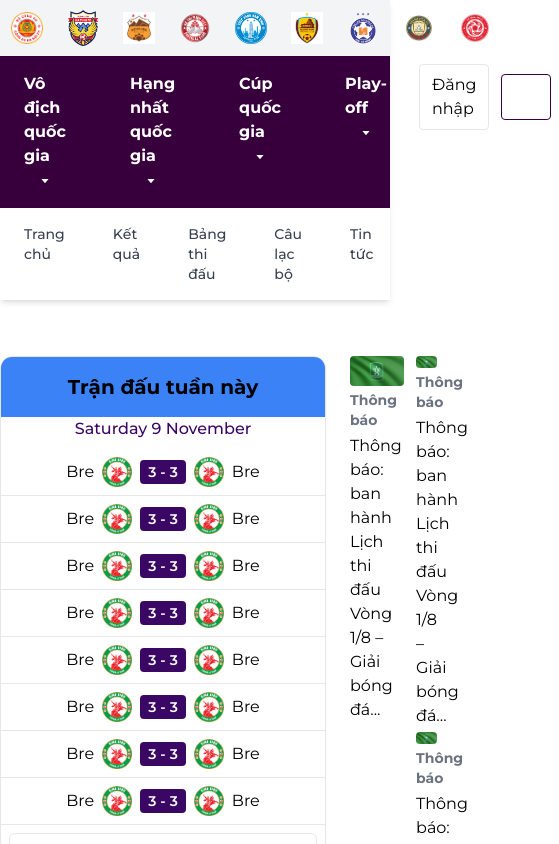
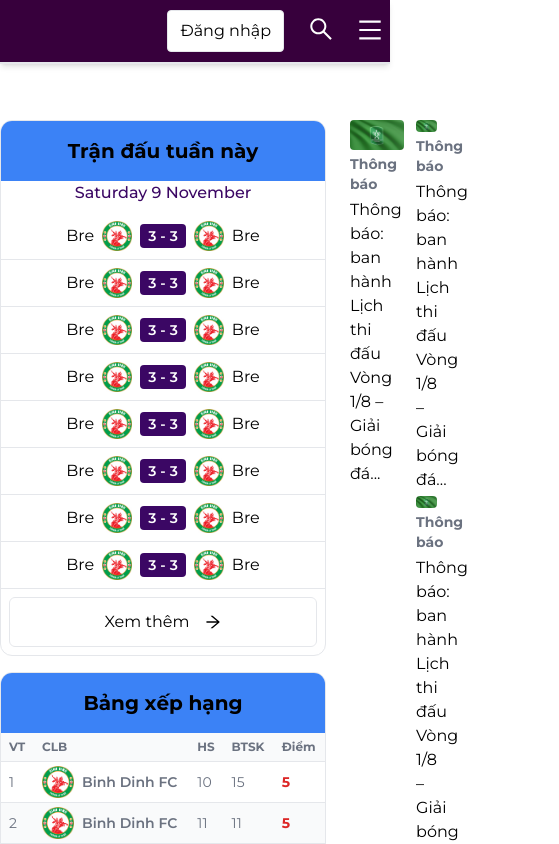
Before and after one commit to VuVietDuy/v-league, a React (Vite) app: page / in a window 390 px wide. Shown: the top 844 px of the page, 559 px wide, since content can reach past the window. Built offline with nearby package versions, Linux system fonts and the light colour scheme.

Commit message:
Update UI

```diff
--- a/src/components/Navbar.tsx
+++ b/src/components/Navbar.tsx
@@ -1,4 +1,4 @@
-import React, { useState, useEffect } from "react";
+import { useState, useEffect } from "react";
 import { NavLink } from "react-router-dom";
 import binhDinh from "../assets/binh-dinh.png";
 import binhDuong from "../assets/binh-duong.png";
@@ -11,7 +11,12 @@ import quangNam from "../assets/quang-nam.jpg";
 import shbDaNang from "../assets/shb-da-nang.png";
 import thanhHoa from "../assets/thanh-hoa.png";
 import viettel from "../assets/viettel.jpg";
-import { CaretDownOutlined, SearchOutlined } from "@ant-design/icons";
+import {
+  CaretDownOutlined,
+  CloseOutlined,
+  MenuOutlined,
+  SearchOutlined,
+} from "@ant-design/icons";
 
 const listClubs = [
   {
@@ -73,11 +78,42 @@ const listClubs = [
 
 function Navbar() {
   const [showClubs, setShowClubs] = useState(true);
+  const [isOpenNavbar, setIsOpenNavbar] = useState(false);
 
   const listTabTop = [
-    { path: "/", title: "Vô địch quốc gia" },
-    { path: "/results", title: "Hạng nhất quốc gia" },
-    { path: "/tables", title: "Cúp quốc gia" },
+    {
+      path: "/",
+      title: "Vô địch quốc gia",
+      childen: [
+        { path: "/", title: "Trang chủ" },
+        { path: "/results", title: "Kết quả" },
+        { path: "/tables", title: "Bảng thi đấu" },
+        { path: "/clubs", title: "Câu lạc bộ" },
+        { path: "/news", title: "Tin tức" },
+      ],
+    },
+    {
+      path: "/results",
+      title: "Hạng nhất quốc gia",
+      childen: [
+        { path: "/", title: "Trang chủ" },
+        { path: "/results", title: "Kết quả" },
+        { path: "/tables", title: "Bảng thi đấu" },
+        { path: "/clubs", title: "Câu lạc bộ" },
+        { path: "/news", title: "Tin tức" },
+      ],
+    },
+    {
+      path: "/tables",
+      title: "Cúp quốc gia",
+      childen: [
+        { path: "/", title: "Trang chủ" },
+        { path: "/results", title: "Kết quả" },
+        { path: "/tables", title: "Bảng thi đấu" },
+        { path: "/clubs", title: "Câu lạc bộ" },
+        { path: "/news", title: "Tin tức" },
+      ],
+    },
     { path: "/playoff", title: "Play-off" },
   ];
 
@@ -86,7 +122,6 @@ function Navbar() {
     { path: "/results", title: "Kết quả" },
     { path: "/tables", title: "Bảng thi đấu" },
     { path: "/clubs", title: "Câu lạc bộ" },
-    // { path: "/players", title: "Cầu thủ" },
     { path: "/news", title: "Tin tức" },
   ];
 
@@ -106,7 +141,7 @@ function Navbar() {
   return (
     <nav className="sticky top-0 z-10 bg-white shadow-md">
       {showClubs && (
-        <div className="bg-gray-100 py-2">
+        <div className="bg-gray-100 py-2 hidden md:block">
           <ul className="flex space-x-4 justify-center h-10">
             {listClubs.map((club, index) => (
               <li key={index}>
@@ -122,19 +157,22 @@ function Navbar() {
         </div>
       )}
       <div className="">
-        <div className="bg-primary">
-          <div className="container m-auto flex justify-between">
-            <ul className=" flex space-x-4">
+        <div className="bg-primary h-16 border-b-2 md:border-b-0 md:border-orange-500">
+          <div className="container m-auto flex md:justify-between justify-end">
+            <ul className="hidden md:flex space-x-4">
               {listTabTop.map((navItem, index) => (
-                <li className="group relative" key={index}>
+                <li
+                  className="group h-16 relative flex items-center"
+                  key={index}
+                >
                   <NavLink
-                    className="block py-4 px-6 text-white font-bold align-middle"
+                    className="block px-6 text-white font-bold align-middle"
                     to={navItem.path}
                   >
                     {navItem.title}
                     <CaretDownOutlined className="ml-4 text-[10px]" />
                   </NavLink>
-                  <ul className="absolute hidden group-hover:block w-56 bg-purple-700 text-white shadow-lg">
+                  <ul className="absolute top-16 hidden group-hover:block w-56 bg-purple-700 text-white shadow-lg">
                     <li className="hover:bg-purple-600 py-2 px-4">
                       <a href="#">Trang chủ</a>
                     </li>
@@ -161,10 +199,25 @@ function Navbar() {
               <button className="py-2 px-3 text-white rounded border border-primary hover:border-gray-200">
                 <SearchOutlined className="text-2xl" />
               </button>
+              {isOpenNavbar ? (
+                <button
+                  className="text-xl text-white block md:hidden"
+                  onClick={() => setIsOpenNavbar(false)}
+                >
+                  <CloseOutlined />
+                </button>
+              ) : (
+                <button
+                  className="text-2xl text-white block md:hidden"
+                  onClick={() => setIsOpenNavbar(true)}
+                >
+                  <MenuOutlined />
+                </button>
+              )}
             </div>
           </div>
         </div>
-        <ul className="flex container m-auto space-x-4container mx-auto ">
+        <ul className="hidden md:flex container m-auto space-x-4 mx-auto ">
           {listTab.map((navItem, index) => (
             <li key={index}>
               <NavLink
@@ -177,6 +230,29 @@ function Navbar() {
           ))}
         </ul>
       </div>
+      {isOpenNavbar && (
+        <div className="fixed top-16 right-0 left-0 bottom-0">
+          <ul className="absolute top-0 left-0 bottom-0 w-52 sm:w-72 bg-[#250428] flex flex-col gap-[2px]">
+            {listTabTop.map((navItem, index) => (
+              <li key={index} className="bg-primary">
+                <div className="py-4 px-6 text-white text-xs align-middle flex">
+                  <p>{navItem.title}</p>
+                  <CaretDownOutlined className="ml-4 text-[10px]" />
+                </div>
+              </li>
+            ))}
+          </ul>
+          <div className="absolute top-0 left-52 sm:left-72 right-0 bottom-0 bg-white">
+            <ul className="text-primary">
+              {listTabTop[0].childen?.map((item, index) => (
+                <li className="hover:bg-purple-600 py-3 px-2 text-xs border-b">
+                  <a href="#">{item.title}</a>
+                </li>
+              ))}
+            </ul>
+          </div>
+        </div>
+      )}
     </nav>
   );
 }
--- a/src/components/NewsCard.tsx
+++ b/src/components/NewsCard.tsx
@@ -8,14 +8,18 @@ interface IProps {
 function NewsCard(props: IProps) {
   const { news } = props;
   return (
-    <div>
+    <div className="group hover:cursor-pointer">
       <div className="aspect-w-16 aspect-h-9 rounded overflow-hidden">
-        <img src={news.imgUrl} alt="" />
+        <img
+          src={news.imgUrl}
+          alt=""
+          className="group-hover:scale-110 transition-all duration-300"
+        />
       </div>
       <span className="font-bold text-sm text-gray-500 block pt-1">
         {news.tag}
       </span>
-      <p className="py-1">{news.title}</p>
+      <p className="py-1 group-hover:underline">{news.title}</p>
     </div>
   );
 }
--- a/src/pages/Home.tsx
+++ b/src/pages/Home.tsx
@@ -36,9 +36,9 @@ function Home() {
               </button>
             </div>
           </div>
-          <div className="rounded-xl overflow-hidden border">
+          <div className="rounded-xl overflow-hidden border mt-4">
             <div className="py-4 bg-blue-500">
-              <p className="text-center font-bold text-xl">Trận đấu tuần này</p>
+              <p className="text-center font-bold text-xl">Bảng xếp hạng</p>
             </div>
             <table className="w-full text-sm text-left rtl:text-right text-gray-500 dark:text-gray-500">
               <thead className="text-[12px] text-gray-500 bg-gray-50 dark:bg-gray-700 dark:text-gray-400 border-b">
--- a/src/pages/Results.tsx
+++ b/src/pages/Results.tsx
@@ -35,10 +35,10 @@ function Results() {
               <span className="text-sm font-semibold text-white">3</span>
             </div>
             <img className="w-[30px]" src="/images/binh-dinh.png" alt="" />
-            <span>Bình Định</span>
+            <span>Bình Định Football Club</span>
           </div>
         </div>
-        <div className="flex justify-end">San van dong Mỹ Đình</div>
+        <div className="hidden md:flex justify-end ">San van dong Mỹ Đình</div>
         <div className="flex justify-end">
           <ArrowRightOutlined />
         </div>
```
Also changed, not shown: src/assets/VLeague1.png (added).
